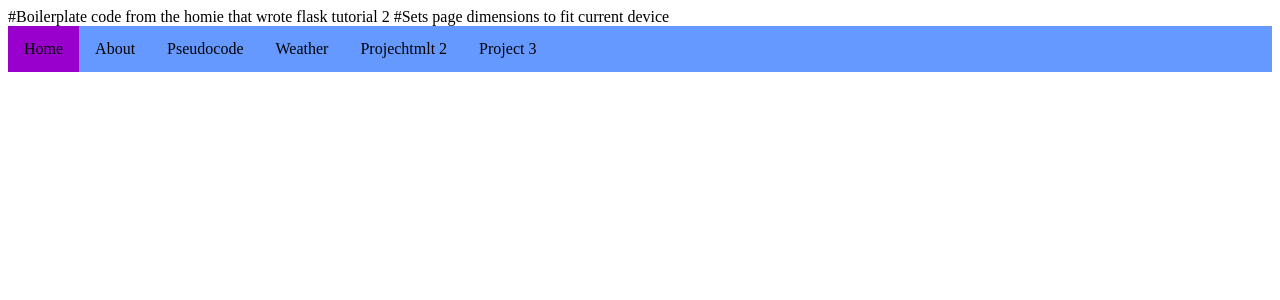
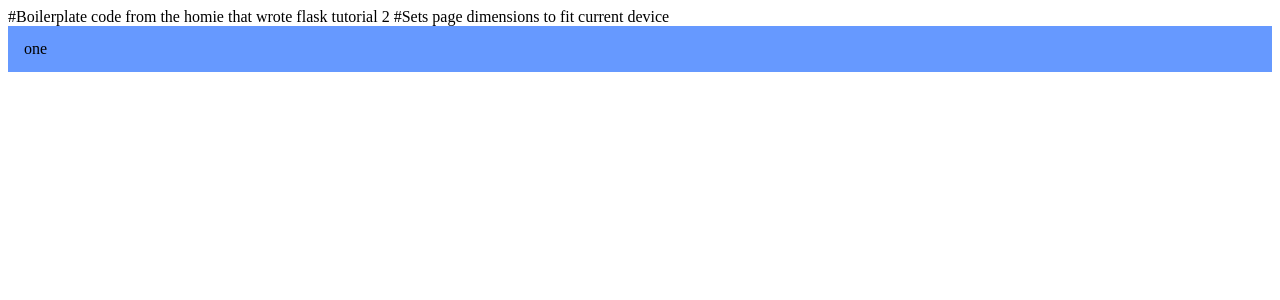
Before and after one commit to Taggagii/Web-Application, a Flask app: page / in a window 1280 px wide. Shown: the top 300 px of the page. Run offline with Flask 2, Linux system fonts and the light colour scheme.

Commit message:
jinja stuff

```diff
--- a/app.py
+++ b/app.py
@@ -50,10 +50,10 @@ def get_temperature(location):
 def make_weather_call(location):
     pass
 
-
+names = {"fucker": "one"}
 @app.route("/")
 def index():
-    return render_template("home.html")
+    return render_template("home.html", names = names)
 
 
 @app.route("/testing/", methods = ['POST'])
--- a/templates/home.html
+++ b/templates/home.html
@@ -5,12 +5,12 @@
 {% endblock %}
 
 {% block navbar %}
-    <li class="currentNav"><a href="/">Home</a></li>
-    <li><a href="/about/">About</a></li>
-    <li><a href="/pseudocode/">Pseudocode</a></li>
-    <li><a href="/weather/">Weather</a></li>
-    <li><a href="">Projechtmlt 2</a></li>
-    <li><a href="">Project 3</a></li>
+    {% for name in names %}
+    <li>
+        <a href = "{{ name }}">{{ names[name] }}</a>
+    </li>
+    {% endfor %}
+
 {% endblock %}
 
 {% block body %}
```
Also changed, not shown: 2 other files.
